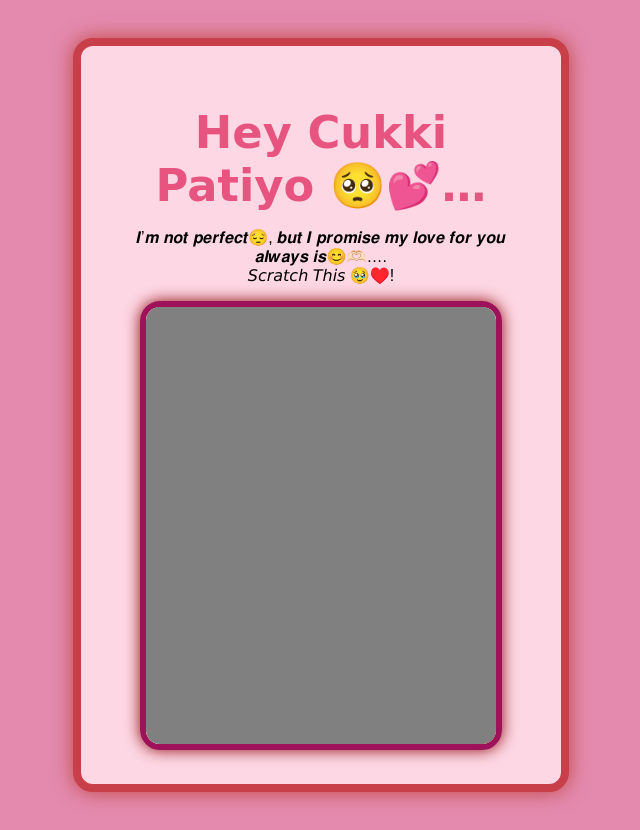
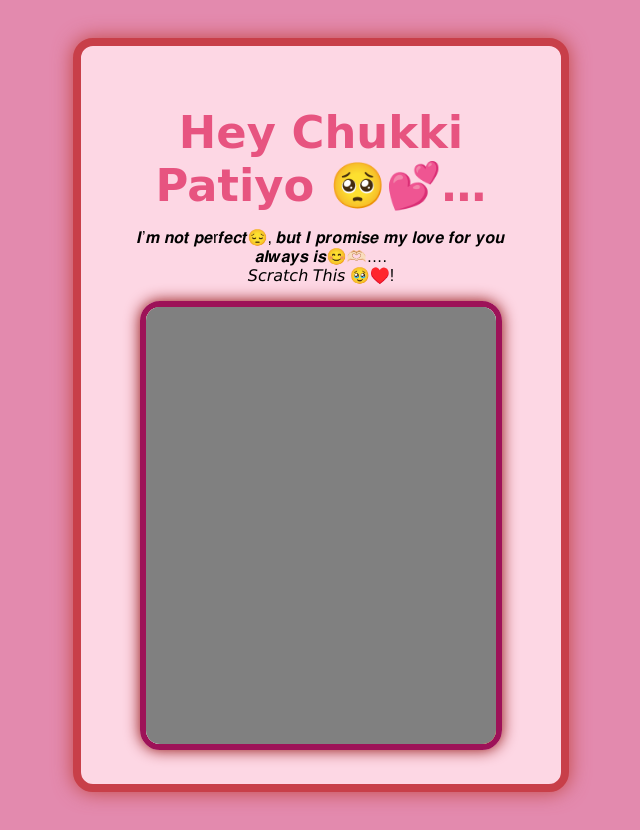
Before and after one commit to Sithara2417/Thara, a plain HTML site: page index.html in a window 1280 px wide. Shown: the whole page, without its empty margins (319-959 px from the left). Drawn offline with Linux system fonts and the light colour scheme.

Commit message:
Update index.html

```diff
--- a/index.html
+++ b/index.html
@@ -85,8 +85,8 @@
 
   <div class="wrapper">
 
-    <h1>Hey Cukki Patiyo 🥺💕…</h1>
-    <p>𝑰’𝒎 𝒏𝒐𝒕 𝒑𝒆𝒓𝒇𝒆𝒄𝒕😔, 𝒃𝒖𝒕 𝑰 𝒑𝒓𝒐𝒎𝒊𝒔𝒆 𝒎𝒚 𝒍𝒐𝒗𝒆 𝒇𝒐𝒓 𝒚𝒐𝒖 𝒂𝒍𝒘𝒂𝒚𝒔 𝒊𝒔😊🫶🏻….<br>
+    <h1>Hey Chukki Patiyo 🥺💕…</h1>
+    <p>𝑰’𝒎 𝒏𝒐𝒕 𝒑𝒆r𝒇𝒆𝒄𝒕😔, 𝒃𝒖𝒕 𝑰 𝒑𝒓𝒐𝒎𝒊𝒔𝒆 𝒎𝒚 𝒍𝒐𝒗𝒆 𝒇𝒐𝒓 𝒚𝒐𝒖 𝒂𝒍𝒘𝒂𝒚𝒔 𝒊𝒔😊🫶🏻….<br>
       𝘚𝘤𝘳𝘢𝘵𝘤𝘩 𝘛𝘩𝘪𝘴 🥹♥️!
     </p>
 
```
